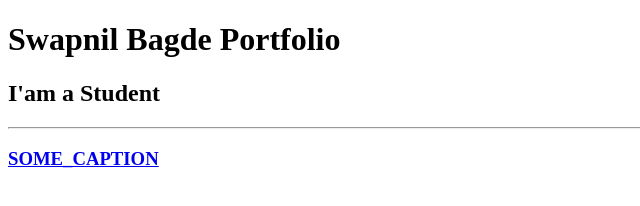
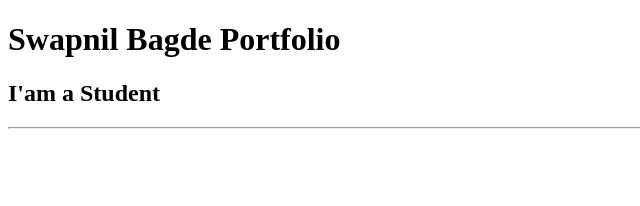
Before and after one commit to swapnilbagde0000/html-portfolio, a plain HTML site: page index.html in a window 1280 px wide. Shown: the whole page, without its empty margins (0-640 px from the left). Drawn offline with Linux system fonts and the light colour scheme.

Commit message:
Update index.html

```diff
--- a/index.html
+++ b/index.html
@@ -10,6 +10,5 @@
 	<h1>Swapnil Bagde Portfolio</h1>
 	<h2>I'am a Student</h2>
 	<hr/>
-	<h3><a href="PASTE_HERE_SOMETHING.com">SOME_CAPTION<a/></h3>
 
 </body>
```
